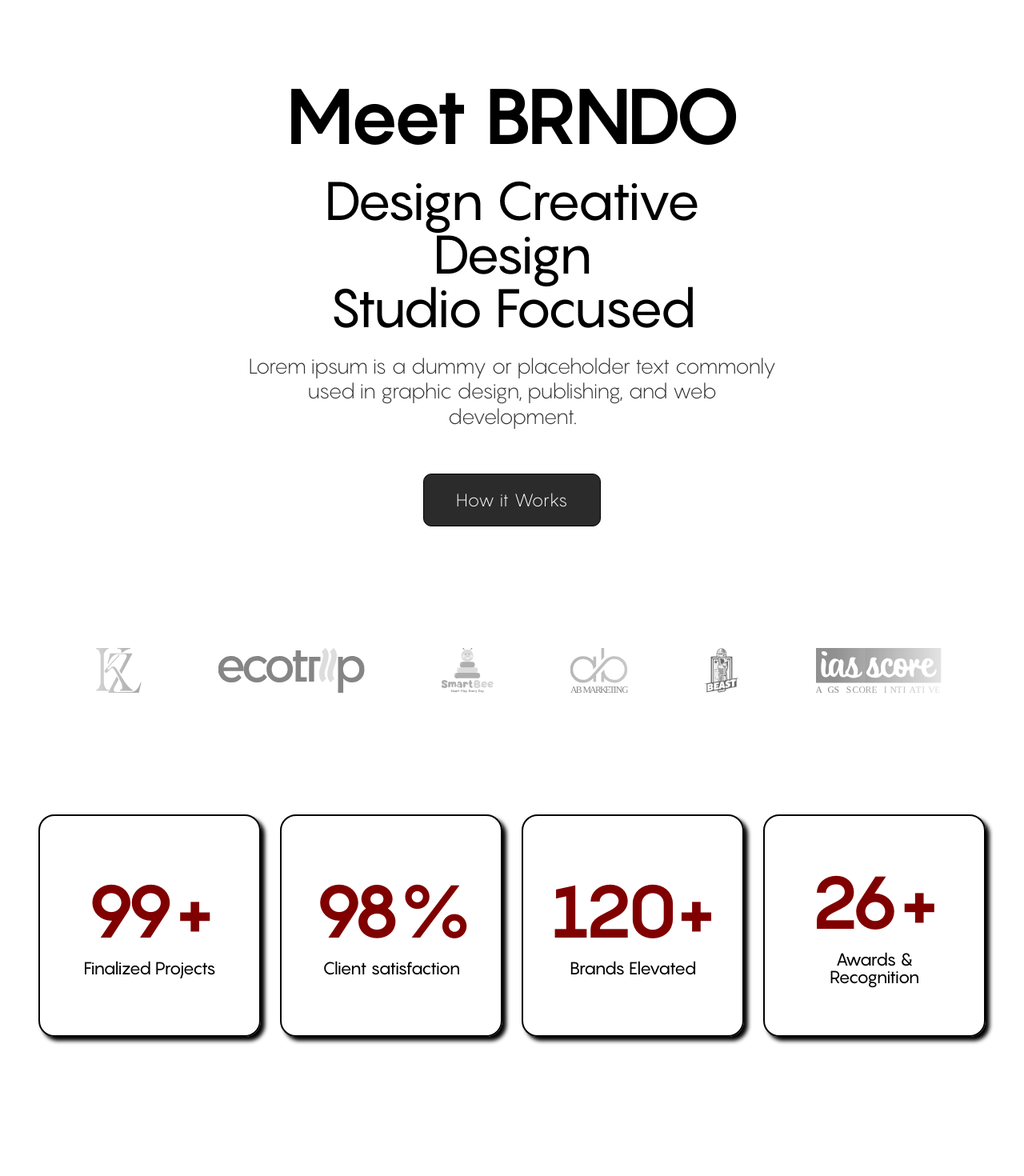
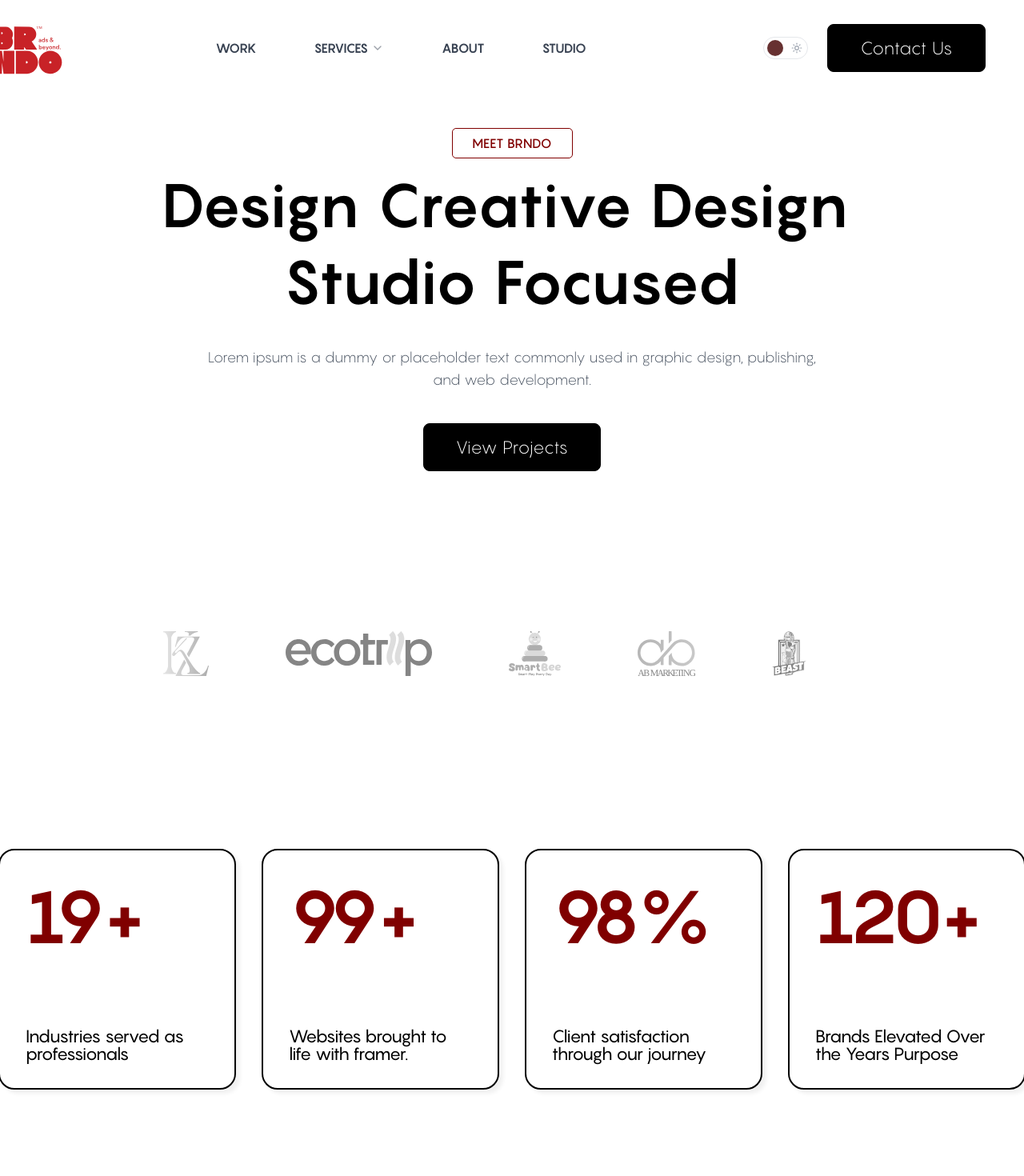
Before and after one commit to amanaanubhav/brndo.in, a Next.js app: page /about-us in a window 1280 px wide. Shown: the top 1470 px of the page at 80% size. Built offline with nearby package versions, Linux system fonts and the light colour scheme.

Commit message:
feat: implement About Us page with new components and data structure

```diff
--- a/src/app/(pages)/about-us/page.jsx
+++ b/src/app/(pages)/about-us/page.jsx
@@ -6,6 +6,9 @@ import AboutServices from '@/features/about-us/AboutServices';
 import AboutTeamMission from '@/features/about-us/AboutTeamMission';
 import FAQ from '@/features/faq/FAQ';
 import LogoScroll from '@/components/ui/LogoScroll';
+import Navbar from '@/components/layout/Navbar';
+import Footer2 from '@/components/layout/Footer2';
+import GradientBox from '@/components/ui/GradientBox';
 
 export const metadata = {
   title: 'About Us - BRNDO',
@@ -14,12 +17,11 @@ export const metadata = {
 
 export default function AboutUsPage() {
   return (
-    <main className="min-h-screen bg-white dark:bg-gray-950 transition-colors duration-300">
+    <div className="min-h-screen bg-white dark:bg-gray-950 selection:bg-brndo-red/30 selection:text-brndo-red transition-colors duration-300">
+      <Navbar />
+
+      {/* Main Content Sections */}
       <AboutHero data={aboutUsData.hero} />
-
-      <div className="pb-16 bg-white dark:bg-gray-950">
-        <LogoScroll />
-      </div>
 
       <AboutStats data={aboutUsData.stats} />
 
@@ -29,22 +31,16 @@ export default function AboutUsPage() {
 
       <FAQ data={faqsData.aboutUs} showCta={false} />
 
-      {/* Footer Gradient Text Block */}
-      <section className="py-24 md:py-40 bg-white dark:bg-gray-950 overflow-hidden flex justify-center items-center px-4">
-        <h2
-          className="font-pangram font-extrabold text-[40px] md:text-[80px] lg:text-[150px] leading-[1.0] text-center tracking-[-0.02em] bg-clip-text text-transparent"
-          style={{
-            backgroundImage: "linear-gradient(180deg, #C7C7C7 -106.72%, rgba(97, 97, 97, 0) 71.43%)",
-            WebkitBackgroundClip: "text",
-            WebkitTextFillColor: "transparent"
-          }}
-        >
-          {aboutUsData.footer.text.split('\n').map((line, i) => (
-            <span key={i} className="block">{line}</span>
-          ))}
-        </h2>
+      {/* Placeholder Gradient Horizontal Block */}
+      <section className="py-24 px-6 md:px-12 w-full max-w-[1920px] mx-auto bg-white dark:bg-gray-950 transition-colors duration-300">
+        <GradientBox className="w-full h-[400px] md:h-[600px] flex items-center justify-center rounded-[30px] md:rounded-[50px] shadow-2xl">
+          <h2 className="font-pangram font-bold text-4xl md:text-6xl lg:text-[100px] leading-[1.1] text-white text-center max-w-4xl px-4">
+            {aboutUsData.footer.text}
+          </h2>
+        </GradientBox>
       </section>
 
-    </main>
+      <Footer2 />
+    </div>
   );
 }
--- a/src/components/ui/HeroHeading.jsx
+++ b/src/components/ui/HeroHeading.jsx
@@ -1,20 +1,23 @@
 'use client';
 
 import { motion } from 'framer-motion';
+
+import { cn } from '@/lib/utils';
 
 export default function HeroHeading({
   line1Prefix,
   highlightStart,
   icon,
   highlightEnd,
-  line2
+  line2,
+  className
 }) {
   return (
     <motion.h1
       initial={{ opacity: 0, y: 20 }}
       animate={{ opacity: 1, y: 0 }}
       transition={{ duration: 0.6, delay: 0.1 }}
-      className="font-pangram text-4xl leading-none sm:text-5xl lg:text-6xl font-bold text-black dark:text-white tracking-wide mb-0 md:mb-4 sm:mb-6 flex flex-col items-center w-full"
+      className={cn("font-pangram text-4xl leading-none sm:text-5xl lg:text-6xl font-bold text-black dark:text-white tracking-wide mb-0 md:mb-4 sm:mb-6 flex flex-col items-center w-full", className)}
     >
       <span className="flex flex-col md:flex-row items-center justify-center gap-1 sm:gap-3 md:gap-4 flex-nowrap whitespace-nowrap">
         {line1Prefix && <span className="block">{line1Prefix}</span>}
--- a/src/data/aboutUs.js
+++ b/src/data/aboutUs.js
@@ -1,16 +1,16 @@
 export const aboutUsData = {
   hero: {
-    title: "Meet BRNDO",
+    title: "MEET BRNDO",
     subtitle1: "Design Creative Design",
     subtitle2: "Studio Focused",
     description: "Lorem ipsum is a dummy or placeholder text commonly used in graphic design, publishing, and web development.",
-    cta: "How it Works"
+    cta: "View Projects"
   },
   stats: [
-    { number: "99+", label: "Finalized Projects" },
-    { number: "98%", label: "Client satisfaction" },
-    { number: "120+", label: "Brands Elevated" },
-    { number: "26+", label: "Awards & Recognition" }
+    { number: "19+", label: "Industries served as professionals" },
+    { number: "99+", label: "Websites brought to life with framer." },
+    { number: "98%", label: "Client satisfaction through our journey" },
+    { number: "120+", label: "Brands Elevated Over the Years Purpose" }
   ],
   services: {
     title: "Everything Your Brand Needs",
--- a/src/features/about-us/AboutHero.jsx
+++ b/src/features/about-us/AboutHero.jsx
@@ -1,45 +1,68 @@
 'use client';
 
+import HeroHeading from '@/components/ui/HeroHeading';
+import HeroSubheading from '@/components/ui/HeroSubheading';
+import Button from '@/components/ui/Button';
+import LogoScroll from '@/components/ui/LogoScroll';
 import { motion } from 'framer-motion';
-import Button from '@/components/ui/Button';
 
 export default function AboutHero({ data }) {
+  const headingProps = {
+    line1Prefix: data.subtitle1,
+    line2: data.subtitle2
+  };
+
   return (
-    <section className="relative pt-24 pb-12 overflow-hidden bg-white dark:bg-gray-950 transition-colors duration-300">
-      <div className="max-w-7xl mx-auto px-6 md:px-12 w-full flex flex-col items-center">
+    <section className="relative min-h-screen flex items-center pt-32 md:pt-40 pb-16 overflow-hidden transition-colors duration-300">
+
+      {/* Background Styling: Premium Gradients & Grid (matching Hero.jsx) */}
+      <div className="absolute top-0 left-0 w-full h-full overflow-hidden -z-10 bg-white dark:bg-gray-950">
+        <div className="absolute top-[-20%] left-[-10%] w-[50%] h-[50%] rounded-full bg-brndo-red/10 dark:bg-brndo-red/5 blur-[120px]" />
+        <div className="absolute bottom-[-10%] right-[-10%] w-[60%] h-[60%] rounded-full bg-brndo-red/5 dark:bg-brndo-red/5 blur-[150px]" />
+        <div
+          className="absolute inset-0 opacity-[0.03] dark:opacity-[0.02]"
+          style={{ backgroundImage: 'linear-gradient(#000 1px, transparent 1px), linear-gradient(90deg, #000 1px, transparent 1px)', backgroundSize: '40px 40px' }}
+        ></div>
+      </div>
+
+      <div className="max-w-5xl mx-auto px-6 md:px-12 flex flex-col justify-evenly md:justify-start items-center text-center w-full min-h-[60vh] md:min-h-0 relative z-10">
+
+        {/* "Meet BRNDO" Badge */}
+        <motion.div
+          initial={{ opacity: 0, y: 10 }}
+          animate={{ opacity: 1, y: 0 }}
+          transition={{ duration: 0.6 }}
+          className="flex items-center justify-center border border-[#800000] rounded-[5px] mb-4 z-20"
+          style={{ width: '151px', height: '38px', opacity: 1 }}
+        >
+          <span className="font-pangram text-[15px] sm:text-base font-medium tracking-wide text-[#800000] uppercase">
+            {data.title}
+          </span>
+        </motion.div>
 
         {/* Title */}
-        <motion.h1
-          initial={{ opacity: 0, y: 20 }}
-          animate={{ opacity: 1, y: 0 }}
-          transition={{ duration: 0.6 }}
-          className="font-pangram text-5xl md:text-7xl lg:text-[97px] leading-[1.1] font-bold text-center tracking-[-0.02em] text-black dark:text-white mb-6 max-w-4xl"
-        >
-          {data.title}
-        </motion.h1>
+        <HeroHeading {...headingProps} className="text-4xl md:text-6xl lg:text-7xl xl:text-[76px] !leading-[1.1] max-w-4xl mx-auto" />
 
         {/* Subtitles & Description */}
+        <HeroSubheading className="mb-0 md:mb-10 sm:mb-12 mt-6 max-w-3xl text-base md:text-lg">
+          {data.description}
+        </HeroSubheading>
+
+        {/* Call To Action */}
         <motion.div
           initial={{ opacity: 0, y: 20 }}
           animate={{ opacity: 1, y: 0 }}
           transition={{ duration: 0.6, delay: 0.2 }}
-          className="flex flex-col items-center max-w-2xl text-center space-y-6"
         >
-          <div className="font-pangram font-normal text-3xl md:text-5xl lg:text-[67px] leading-[1.05] tracking-[-0.02em] text-black dark:text-gray-200">
-            <span className="block">{data.subtitle1}</span>
-            <span className="block">{data.subtitle2}</span>
-          </div>
+          <Button href="/contact" variant="primary">
+            {data.cta}
+          </Button>
+        </motion.div>
 
-          <p className="font-pangram font-light text-xl md:text-[26.2px] leading-[1.2] text-black/80 dark:text-gray-300 tracking-[-0.02em] max-w-3xl">
-            {data.description}
-          </p>
-
-          <div className="pt-8">
-            <Button variant="primary" className="!bg-[#2B2B2B] !text-white hover:!bg-black dark:hover:!bg-gray-800 text-xl px-12 py-5 rounded-[10px]">
-              {data.cta}
-            </Button>
-          </div>
-        </motion.div>
+        {/* Client Logos Auto-Scrolling Carousel */}
+        <div className="w-full relative z-10 mt-16 md:mt-24">
+          <LogoScroll />
+        </div>
       </div>
     </section>
   );
--- a/src/features/about-us/AboutServices.jsx
+++ b/src/features/about-us/AboutServices.jsx
@@ -1,6 +1,7 @@
 'use client';
 
 import { motion } from 'framer-motion';
+import SectionHeading from '@/components/ui/SectionHeading';
 
 export default function AboutServices({ data }) {
   return (
@@ -8,15 +9,7 @@ export default function AboutServices({ data }) {
       <div className="max-w-7xl mx-auto px-6 md:px-12 w-full flex flex-col items-center">
 
         {/* Title */}
-        <motion.h2
-          initial={{ opacity: 0, y: 20 }}
-          whileInView={{ opacity: 1, y: 0 }}
-          viewport={{ once: true }}
-          transition={{ duration: 0.6 }}
-          className="font-pangram text-4xl md:text-6xl lg:text-[67px] leading-[1.04] font-normal tracking-[-0.02em] text-black dark:text-white mb-16 max-w-lg text-center md:text-left"
-        >
-          {data.title}
-        </motion.h2>
+        <SectionHeading title={data.title} className="mb-8 md:mb-16" />
 
         {/* Stacked Cards */}
         <div className="w-full flex flex-col items-center gap-6 md:-space-y-4 pt-8">
--- a/src/features/about-us/AboutStats.jsx
+++ b/src/features/about-us/AboutStats.jsx
@@ -1,25 +1,30 @@
 'use client';
 
 import { motion } from 'framer-motion';
+import SectionHeading from '@/components/ui/SectionHeading';
 
 export default function AboutStats({ data }) {
   return (
-    <section className="py-16 bg-white dark:bg-gray-950 transition-colors duration-300 relative z-10">
-      <div className="max-w-7xl mx-auto px-6 md:px-12 w-full">
-        <div className="grid grid-cols-1 sm:grid-cols-2 lg:grid-cols-4 gap-6">
+    <section className="py-20 md:py-32 bg-white dark:bg-gray-950 transition-colors duration-300 relative z-10 overflow-hidden">
+      <div className="max-w-7xl mx-auto px-6 md:px-12 w-full flex flex-col items-center">
+
+        {/* Optional Title - omitted if data doesn't provide one, but good to have a container */}
+
+        <div className="w-full flex flex-col sm:flex-row flex-wrap lg:flex-nowrap justify-center gap-6 md:gap-8 relative z-10">
+
           {data.map((stat, idx) => (
             <motion.div
               key={idx}
-              initial={{ opacity: 0, y: 20 }}
+              initial={{ opacity: 0, y: 30 }}
               whileInView={{ opacity: 1, y: 0 }}
               viewport={{ once: true }}
-              transition={{ duration: 0.5, delay: idx * 0.1 }}
-              className="bg-white/10 dark:bg-gray-900/10 border-2 border-black dark:border-white shadow-[5px_5px_5px_rgba(0,0,0,1)] dark:shadow-[5px_5px_5px_rgba(255,255,255,0.2)] rounded-[20px] p-8 aspect-square flex flex-col justify-center items-center text-center relative overflow-hidden"
+              transition={{ duration: 0.6, delay: idx * 0.1 }}
+              className="w-full sm:w-[297px] h-[301px] bg-white/10 border-2 border-black dark:border-white shadow-[5px_5px_5px_0px_rgba(0,0,0,0.06)] dark:shadow-[5px_5px_5px_0px_rgba(255,255,255,0.03)] rounded-[20px] p-[32px] flex flex-col justify-between items-start text-left shrink-0"
             >
-              <h3 className="font-pangram font-bold text-5xl md:text-7xl lg:text-[92px] leading-[1.09] tracking-[-0.04em] text-[#800000] dark:text-[#Ebd4cb]">
+              <h3 className="font-pangram font-bold text-[92px] leading-[100px] tracking-[-0.04em] text-[#800000] dark:text-[#Ebd4cb]">
                 {stat.number}
               </h3>
-              <p className="font-pangram font-normal text-lg md:text-[21.7px] leading-[1.01] tracking-[-0.02em] text-black dark:text-white mt-4">
+              <p className="font-pangram font-normal text-[21.7px] leading-[22px] tracking-[-0.02em] text-black dark:text-white">
                 {stat.label}
               </p>
             </motion.div>
--- a/src/features/about-us/AboutTeamMission.jsx
+++ b/src/features/about-us/AboutTeamMission.jsx
@@ -5,9 +5,10 @@ import SectionHeading from '@/components/ui/SectionHeading';
 
 export default function AboutTeamMission({ data }) {
   return (
-    <section className="py-20 bg-[#D9D9D9] dark:bg-gray-900 rounded-[26px] mx-4 md:mx-12 my-12 overflow-hidden transition-colors duration-300">
+    <section className="py-20 md:py-24 bg-white dark:bg-gray-950 transition-colors duration-300 relative z-10 overflow-hidden">
       <div className="max-w-7xl mx-auto px-6 md:px-12 w-full">
-        <div className="grid grid-cols-1 lg:grid-cols-2 gap-16">
+
+        <div className="grid grid-cols-1 lg:grid-cols-2 gap-16 md:gap-24 items-start">
 
           {/* Team / Founder Section */}
           <motion.div
@@ -17,14 +18,24 @@ export default function AboutTeamMission({ data }) {
             transition={{ duration: 0.6 }}
             className="flex flex-col"
           >
-            <SectionHeading title={data.team.sectionHeading} className="!justify-start mb-8" />
+            {/* Using standard SectionHeading but aligned left by overriding styles or wrapping it */}
+            <div className="text-left w-full relative z-0 mb-8 md:mb-12">
+               <h2
+                  className="font-pangram text-5xl md:text-7xl lg:text-[100px] font-black tracking-[-0.02em] uppercase mb-4 leading-none bg-clip-text text-transparent"
+                  style={{
+                    backgroundImage: 'linear-gradient(180deg, #C7C7C7 -21.43%, #95959583 45%, #61616100 85%)',
+                  }}
+                >
+                  {data.team.sectionHeading}
+                </h2>
+            </div>
 
             <div className="flex flex-col">
-              <div className="w-full max-w-[271px] h-[307px] bg-brndo-lightRed rounded-[10px] mb-6"></div>
-              <h3 className="font-pangram font-medium text-3xl md:text-[42px] leading-[1.07] tracking-[-0.02em] text-black dark:text-white mb-2">
+              <div className="w-full max-w-sm aspect-[4/5] bg-brndo-lightRed dark:bg-brndo-red/20 rounded-2xl mb-8 shadow-sm"></div>
+              <h3 className="font-pangram font-medium text-3xl md:text-5xl leading-[1.07] tracking-[-0.02em] text-black dark:text-white mb-2">
                 {data.team.name}
               </h3>
-              <p className="font-pangram font-normal text-xl md:text-[26px] leading-none tracking-[-0.02em] text-black/70 dark:text-gray-300">
+              <p className="font-pangram font-normal text-xl md:text-2xl leading-none tracking-[-0.02em] text-brndo-red dark:text-brndo-lightRed">
                 {data.team.subtitle}
               </p>
             </div>
@@ -36,22 +47,22 @@ export default function AboutTeamMission({ data }) {
             whileInView={{ opacity: 1, x: 0 }}
             viewport={{ once: true }}
             transition={{ duration: 0.6, delay: 0.2 }}
-            className="flex flex-col justify-center space-y-12"
+            className="flex flex-col justify-center space-y-16 lg:mt-32"
           >
-            <div>
-              <h3 className="font-pangram font-bold text-3xl md:text-5xl lg:text-[67px] leading-[1.04] tracking-[-0.02em] text-black dark:text-white mb-6">
+            <div className="bg-gray-50 dark:bg-gray-900/50 rounded-[26px] p-8 md:p-12 border border-gray-100 dark:border-gray-800 shadow-sm">
+              <h3 className="font-pangram font-bold text-3xl md:text-5xl leading-[1.04] tracking-[-0.02em] text-black dark:text-white mb-6">
                 {data.missionVision.mission.title}
               </h3>
-              <p className="font-pangram font-light text-xl md:text-2xl leading-relaxed text-black/80 dark:text-gray-300">
+              <p className="font-pangram font-light text-lg md:text-xl leading-relaxed text-gray-700 dark:text-gray-300">
                 {data.missionVision.mission.description}
               </p>
             </div>
 
-            <div>
-              <h3 className="font-pangram font-bold text-3xl md:text-5xl lg:text-[67px] leading-[1.04] tracking-[-0.02em] text-black dark:text-white mb-6">
+            <div className="bg-brndo-red/5 dark:bg-brndo-red/10 rounded-[26px] p-8 md:p-12 border border-brndo-red/10 shadow-sm">
+              <h3 className="font-pangram font-bold text-3xl md:text-5xl leading-[1.04] tracking-[-0.02em] text-[#800000] dark:text-[#Ebd4cb] mb-6">
                 {data.missionVision.vision.title}
               </h3>
-              <p className="font-pangram font-light text-xl md:text-2xl leading-relaxed text-black/80 dark:text-gray-300">
+              <p className="font-pangram font-light text-lg md:text-xl leading-relaxed text-gray-700 dark:text-gray-300">
                 {data.missionVision.vision.description}
               </p>
             </div>
```
